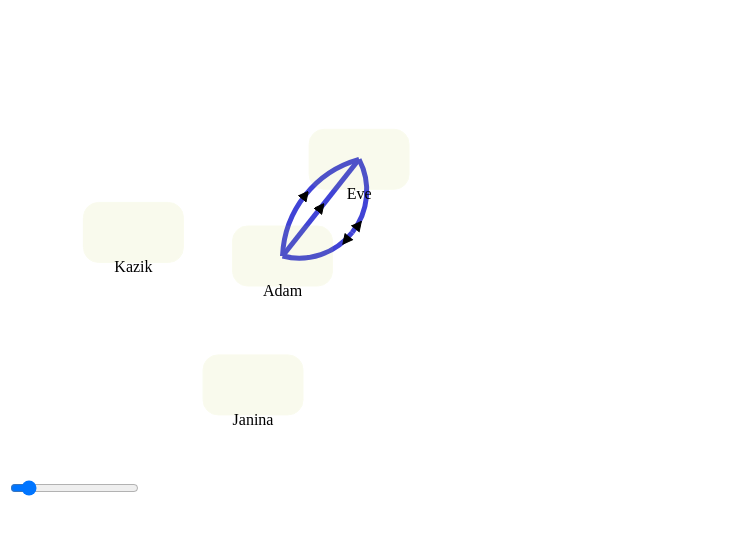
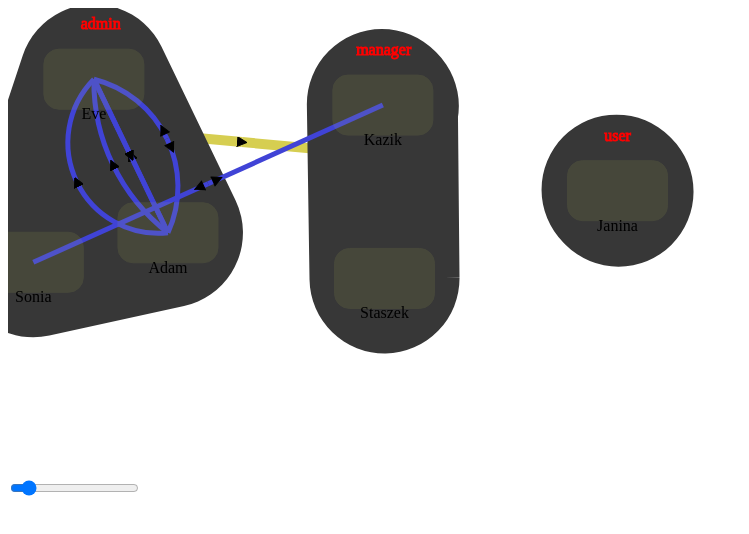
Before and after one commit to pgawle/mycharts, a plain HTML site: page zoneChart.html in a window 1280 px wide. Shown: the whole page, without its empty margins (0-749 px from the left). Drawn offline with Linux system fonts and the light colour scheme.

Commit message:
zones and zones links

```diff
--- a/js/charts/base_elements/baseForcechart.js
+++ b/js/charts/base_elements/baseForcechart.js
@@ -13,7 +13,6 @@ BGCharts.baseForcechart = function (arguments) {
 };
 
 BGCharts.baseForcechart.prototype = {
-
 
 
 data: {},
@@ -47,15 +46,14 @@ data: {},
         }
 
 
-
+        this.data = this.createChartWrappers(this.data);
         this.data.force = this.createForceChart(this.data);
         /**
          * We start force chart here to have indexes
          */
-
         this.data.force.start();
 
-        this.data = this.createChartWrappers(this.data);
+        this.data = this.setupZones(this.data);
 
         this.data.paths = this.setUpPaths(this.data);
         this.data.chart_nodes = this.setUpChartNodes(this.data);
@@ -63,6 +61,10 @@ data: {},
         this.data = this.setUpDrag(this.data);
 
         this.setupTick(this.data);
+
+
+        /**This is for stop rest of element from moving (zone links for example)*/
+        this.setupOnEndChart(this.data);
 
         this.setUpZoom(this.data);
 
@@ -134,8 +136,15 @@ data: {},
 
 
         data.zones = d3.nest().key(function (d) {
-            return d.zone;
+                return d.zone;
         }).entries(data.nodes);
+
+
+
+        //console.log(22,data.zones.key('empty'));
+
+
+
 
 
         //console.log(data);
@@ -219,18 +228,19 @@ data: {},
     setupTick: function (data) {
 
         data.force.on('tick', function (d) {
-            //if (data.zone_manager) {
-            //    data.zone_manager.concetrateNodesInZones(d, data.nodes);
-            //    data.zone_manager.tick(data.svgObj, data.chart_zones, data.zones_link_chart.force_chart);
-            //}
+            if (data.zone_manager) {
+                data.zone_manager.concetrateNodesInZones(d, data.nodes);
+                data.zone_manager.tick(data.svgObj, data.chart_zones, data.zones_link_chart.force_chart);
+            }
 
             BGCharts.paths.tick(data.paths);
             //console.log(11,BGCharts.paths);
             //BGCharts.paths.tick2(data.paths);
-            BGCharts.nodes.tick(data.chart_nodes)
-            //if (data.zones_link_chart) {
-            //    data.zones_link_chart.force_chart.start();
-            //}
+            BGCharts.nodes.tick(data.chart_nodes);
+
+            if (data.zones_link_chart) {
+                data.zones_link_chart.force_chart.start();
+            }
 
         });
 
@@ -273,6 +283,128 @@ data: {},
         return data;
     },
 
+    setupZones: function (data) {
+
+        data.zone_manager = new BGCharts.zones(this.width, this.height, data.zones);
+        data = this.setUpZoneLinks(data);
+        data.chart_zones = data.zone_manager.add(data.chart_wrapper, data.zones);
+
+        return data;
+    },
+
+    setUpZoneLinks: function (data) {
+        if (data.zone_manager !== undefined) {
+
+            var tmp_links = {};
+            var tmp_nodes = {};
+            var zone_nodes = [];
+
+            data.nodes.forEach(function (o) {
+                tmp_nodes[o.zone] = {
+                    zone_name: o.zone,
+                    zone: o.zone
+                }
+
+            });
+
+            var index = 0;
+
+            for (var key in tmp_nodes) {
+                if (tmp_nodes.hasOwnProperty(key)) {
+                    tmp_nodes[key]['index'] = index;
+                    zone_nodes.push(tmp_nodes[key]);
+                    index++;
+                }
+            }
+
+
+            data.links.forEach(function (o) {
+                if (o.source.zone !== undefined
+                    && o.target.zone!== undefined
+                    && o.target.zone !== o.source.zone
+                ) {
+                    var key = o.source.zone + "A" + o.target.zone;
+
+                    if (o.target.zone < o.source.zone) {
+                        key = o.target.zone + "A" + o.source.zone;
+                    }
+
+                    if (tmp_links[key]) {
+                        if (o.has_active_alarm === true) {
+                            tmp_links[key].has_active_alarm = true;
+                        }
+
+                    } else {
+                        tmp_links[key] = {
+                            target: tmp_nodes[o.target.zone].index,
+                            source: tmp_nodes[o.source.zone].index,
+                            type: 'zone_link',
+                            hidden: true,
+                            has_active_alarm: o.has_active_alarm
+                        }
+                    }
+
+                    if (tmp_links[key].links === undefined) {
+                        tmp_links[key].links = [];
+                    }
+
+                    tmp_links[key].links.push(o);
+
+
+                }
+            });
+
+            var zone_links = [];
+            var z_index = 0;
+
+            for (var key in tmp_links) {
+                if (tmp_links.hasOwnProperty(key)) {
+                    tmp_links[key]['index'] = z_index;
+                    zone_links.push(tmp_links[key]);
+                    z_index++;
+                }
+            }
+
+            data['zones_link_chart'] = {};
+
+            data['zones_link_chart']['links'] = zone_links;
+
+            var force = d3.layout.force()
+                .nodes(zone_nodes)
+                .links(zone_links)
+                .size([this.width, this.height])
+                .linkDistance(data.linkDistance)
+                .charge(data.charge)
+                .gravity(data.gravity)
+                .linkStrength(0);
+
+            var paths = BGCharts.paths.create(data.chart_wrapper, force, data.svgObj);
+            force.on('tick', function (d) {
+                BGCharts.paths.tick(paths);
+            });
+
+
+            data['zones_link_chart'] = {
+                force_chart: force,
+                paths: paths
+            }
+
+
+        }
+
+        return data;
+    },
+
+    setupOnEndChart: function (data) {
+
+        /** to stop zone links from moving **/
+        data.force.on('end', function (d) {
+            if (data.zones_link_chart) {
+                data.zones_link_chart.force_chart.stop();
+            }
+        });
+    },
+
 
 
 };
--- /dev/null
+++ b/js/charts/base_elements/zones.js
@@ -0,0 +1,214 @@
+if (!window.BGCharts) {
+    window.BGCharts = {};
+}
+
+
+BGCharts.zones = function (width, height, groups) {
+
+    var column = width / 3 / 2 + 80;
+    var row = height / 3 / 2 + 100;
+    var center_points = [];
+    var pos_x = column;
+    var pos_y = row;
+
+    groups.forEach(function (d, i) {
+        var position = {
+            x: pos_x,
+            y: pos_y
+        }
+
+        pos_x += column;
+        if (i % 3 === 2) {
+            pos_x = column;
+            pos_y += pos_y;
+        }
+
+        center_points[d.key] = position;
+    })
+
+    this.init(center_points);
+}
+
+BGCharts.zones.prototype = {
+
+    center_points: {},
+
+    init: function (center_points) {
+        this.center_points = center_points;
+    },
+
+
+    getCenterPoints: function () {
+        return this.center_points
+    },
+
+    add: function (container, groups) {
+
+        var that = this;
+
+        var zones = container.selectAll(".zone")
+            .data(groups)
+            .enter().insert("path")
+            .attr('class', function (d) {
+                return 'zone';
+            })
+
+
+        var labels = container.append("svg:g")
+            .attr('class', 'zonelabels')
+            .selectAll('.zonelabel')
+            .data(groups)
+            .enter()
+            .append("text")
+            .attr('id', function (d) {
+                return "zonelabel" + d.key
+            })
+            .attr('class', 'zonelabel')
+            .attr('text-anchor', 'middle')
+            .text(function (d) {
+                return d.values[0].zone;
+                //return 'Zone ' + d.key
+            })
+
+        return zones;
+    },
+
+    groupPath: function (that, d) {
+
+        if (d.values.length === 0) {
+
+            var pos = that.center_points[parseInt(d.key, 10)];
+            var r = 60;
+
+            var path = "M " + (pos.x) + ", " + (pos.y - 100) + " m -" + r + ", 0 a " + r + "," + r + " 0 1,0 " + (r * 2) + ",0 a " + r + "," + r + " 0 1,0 -" + (r * 2) + ",0";
+
+            return path;
+
+
+        }
+        else if (d.values.length > 2) {
+            return "M" + d3.geom.hull(d.values.map(function (i) {
+                    return [i.x, i.y];
+                }))
+                    .join("L")
+                + "Z";
+        } else {
+            var x = d.values[0].x;
+            var y = d.values[0].y;
+            var x2 = parseFloat(x) + 1;
+            var y2 = parseFloat(y) + 1;
+            var x3 = parseFloat(x) - 1;
+            var y3 = parseFloat(y) - 1;
+            var path = "M" + x + "," + y + "L" + x2 + "," + y2 + "L" + x3 + "," + y3;
+
+            for (var i = 1; i < d.values.length; i++) {
+                var a = d.values[i].x;
+                var b = d.values[i].y;
+                path += "L" + a + "," + b;
+            }
+            path += "Z";
+            return path;
+        }
+    },
+
+    tick: function (svgObj, zones, zones_link_chart) {
+        var that = this;
+        zones.attr("d", function (d) {
+            var pos = that.getLabelPosition(that, d);
+            var label = svgObj.select('#zonelabel' + d.key)
+            label.attr('x', pos.x);
+            label.attr('y', pos.y - 50);
+
+
+            if (zones_link_chart) {
+                var zone_center = zones_link_chart.nodes()[d.key];
+                zones_link_chart.nodes().forEach(function (node) {
+
+                    if (node.zone === d.key) {
+                        node.x = pos.x;
+                        node.y = pos.y + 50;
+                    }
+                });
+            }
+
+            return that.groupPath(that, d);
+        })
+            .classed('empty', function (d) {
+                if (d.values.length === 0) {
+                    return true;
+                }
+                return false;
+            })
+    },
+
+    getLabelPosition: function (that, d) {
+
+        var pos = that.center_points[parseInt(d.key, 10)];
+
+
+        if (d.values.length === 0) {
+
+            return {
+                x: pos.x,
+                y: pos.y - 100 - 20
+            }
+
+        }
+
+
+        var values = {
+            x: 0,
+            x1: d.values[0].x,
+            x2: d.values[0].x,
+            y: d.values[0].y
+
+        }
+
+        if (d.values.length === 1) {
+
+            values.x = d.values[0].x;
+            values.y = d.values[0].y;
+
+            return values;
+        }
+
+
+        for (var i = 1; i < d.values.length; i++) {
+            values.x = d.values[i].x;
+
+            if (d.values[i].x > values.x2) {
+
+                values.x2 = d.values[i].x;
+            }
+
+            if (d.values[i].x < values.x1) {
+
+                values.x1 = d.values[i].x;
+            }
+
+            values.x = values.x1 + ((values.x2 - values.x1) / 2)
+
+
+            if (d.values[i].y < values.y) {
+                values.y = d.values[i].y;
+            }
+        }
+
+        values.y = values.y;
+        return values;
+
+    },
+
+    concetrateNodesInZones: function (tick_event, nodes) {
+
+        var that = this;
+        var k = tick_event.alpha * .1;
+
+        nodes.forEach(function (o, i) {
+            if (o.zone !== undefined) {
+                o.y += (that.center_points[o.zone].y - o.y ) * k;
+                o.x += (that.center_points[o.zone].x - o.x) * k;
+            }
+        });
+    }
+};
--- a/js/charts/base_elements/zoom.js
+++ b/js/charts/base_elements/zoom.js
@@ -28,9 +28,6 @@ BGCharts.zoom.prototype = {
             .scaleExtent([0.1, 10])
             .on("zoom", this.zoomed.bind(this, chart_wrapper, slider,container_wrapper),false);
 
-
-        console.log(d3.select('#'+container_id+" .base"));
-        console.log('#'+container_id+" .base");
         d3.select('#'+container_id+" .baseSVG").call(zoom);
 
         slider.datum({})
--- a/js/charts/main.js
+++ b/js/charts/main.js
@@ -4,8 +4,21 @@ if (!window.BGCharts) {
 
 BGCharts.App = {
 
-    createChart: function (chart_data, container_id) {
+
+    data:  {
+        nodes: BGCharts.nodeslinksdata.nodes,
+        links: BGCharts.nodeslinksdata.links
+    },
+
+
+
+    createNodeChart: function (chart_data, container_id) {
         var chart = new BGCharts.nodeChart(chart_data, container_id);
+        return chart;
+    },
+
+    createZoneChart: function (chart_data, container_id) {
+        var chart = new BGCharts.zoneChart(chart_data, container_id);
         return chart;
     }
 
--- a/js/charts/nodeChart/nodeChart.js
+++ b/js/charts/nodeChart/nodeChart.js
@@ -16,4 +16,6 @@ BGCharts.nodeChart = function (arguments,container_id) {
 
 BGCharts.nodeChart.prototype = Object.create(BGCharts.baseForcechart.prototype);
 
+/** Disable method **/
+
 BGCharts.nodeChart.prototype.setupZones = function(data){return data}
--- a/js/data/nodeslinkschart.js
+++ b/js/data/nodeslinkschart.js
@@ -21,8 +21,24 @@ BGCharts.nodeslinksdata = {
             'zone': "admin",
             'image_url' : 'assets/svg/alien.svg'
         },
+
+        {
+            'name': "Sonia",
+            //'protocol_name': 'Ewa',
+            'type': 'person',
+            'zone': "admin",
+            'image_url' : 'assets/svg/alien.svg'
+        },
+
         {
             'name': "Kazik",
+            //'protocol_name': 'Kazik',
+            'type': 'person',
+            'zone': "manager",
+            'image_url' : 'assets/svg/alien.svg'
+        },
+        {
+            'name': "Staszek",
             //'protocol_name': 'Kazik',
             'type': 'person',
             'zone': "manager",
@@ -56,23 +72,23 @@ BGCharts.nodeslinksdata = {
             'same_connection_index': 2,
             'bidirectional': true
         },
-        //{
-        //    source: 0,
-        //    target: 1,
-        //    'type': 'friendzone',
-        //    'same_connection_index': 3
-        //},
-        //{
-        //    source: 1,
-        //    target: 0,
-        //    'type': 'love'
-        //},
-        //{
-        //    source: 2,
-        //    target: 3,
-        //    'type': 'hate',
-        //    'bidirectional': true
-        //}
+        {
+            source: 0,
+            target: 1,
+            'type': 'friendzone',
+            'same_connection_index': 3
+        },
+        {
+            source: 1,
+            target: 0,
+            'type': 'love'
+        },
+        {
+            source: 2,
+            target: 3,
+            'type': 'hate',
+            'bidirectional': true
+        }
 
     ],
 
```
Also changed, not shown: css/style.css (+19 -5 lines), index.html (+2 -1 lines), js/charts/fire.js (deleted, +0 -42 lines), js/charts/zoneChart/zoneChart.js (added, +22 -0 lines), nodeChart.html (added, +38 -0 lines), zoneChart.html (renamed from chart1.html, +5 -4 lines).
